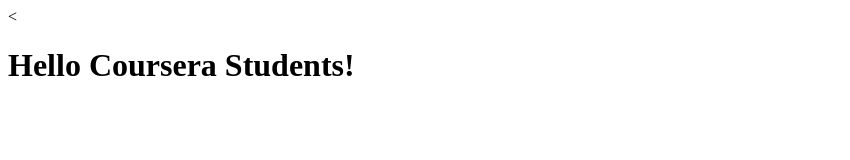
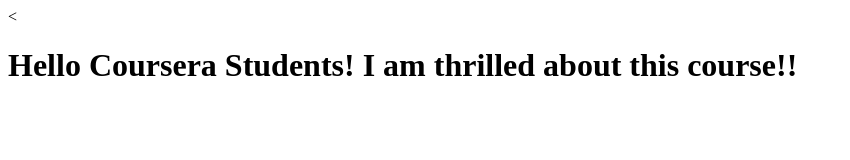
Before and after one commit to Aung-N-Htwe/coursera-test1, a plain HTML site: page index.html in a window 1280 px wide. Shown: the whole page, without its empty margins (0-850 px from the left). Drawn offline with Linux system fonts and the light colour scheme.

Commit message:
New version of web file.

```diff
--- a/index.html
+++ b/index.html
@@ -5,7 +5,7 @@
     <title>Hello Coursera</title>
   </head>
   <body>
-    <<h1>Hello Coursera Students!</h1>
+    <<h1>Hello Coursera Students! I am thrilled about this course!!</h1>
 
   </body>
 </html>
```
